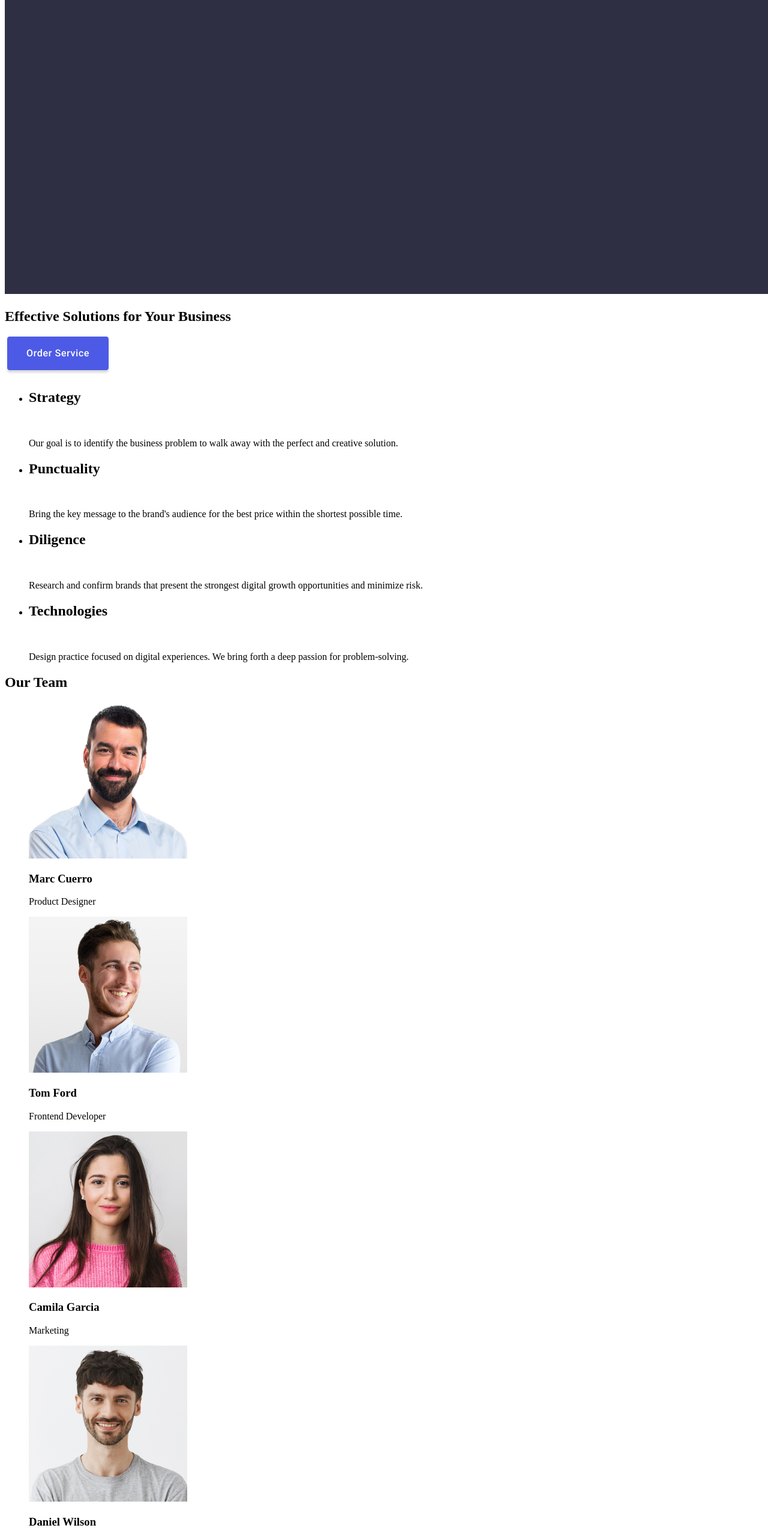
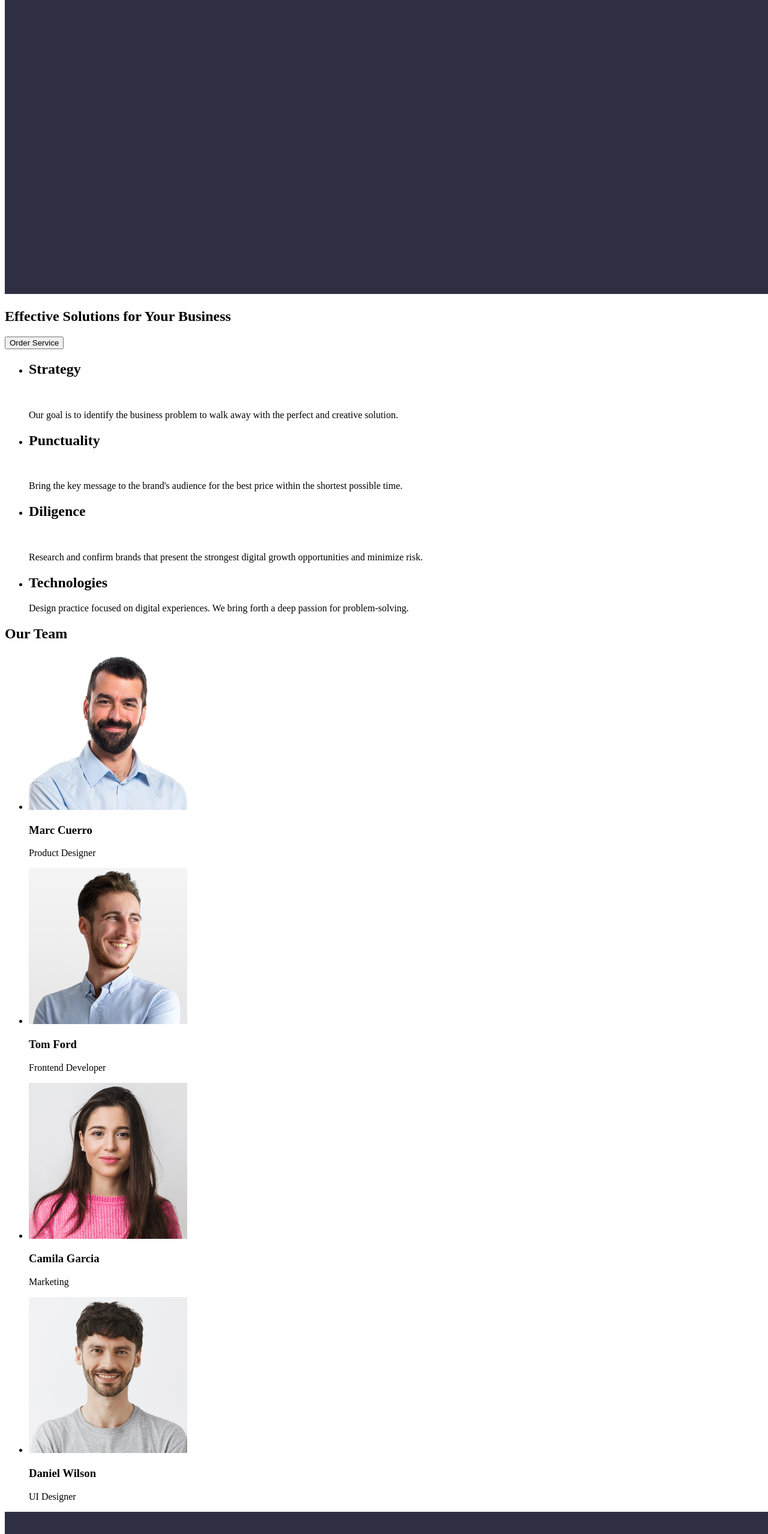
Before and after one commit to torry455/goit-markup-hw-01, a plain HTML site: page index.html in a window 1280 px wide. Shown: the part 240-2797 px from the top of the page at 60% size. Drawn offline with Linux system fonts and the light colour scheme.

Commit message:
updated html file

```diff
--- a/index.html
+++ b/index.html
@@ -4,17 +4,14 @@
 <head>
     <meta charset="UTF-8" />
     <meta name="viewport" content="width=device-width, initial-scale=1.0"/>
-    <meta title="Web Studio">
-    <meta descriptions="Effective Solutions for Your Business">
+
     <title>Web Studio</title>
 </head>
 
 <body>
     <header>
-        <a href="WEBSTUDIO"
-        widht="115" height="24">
-            WEBSTUDIO
-        </a>
+        <a href="WEBSTUDIO">WEBSTUDIO</a>
+
         <nav>
             <ul>
                 <li>Studio</li>
@@ -23,24 +20,28 @@
             </ul>
         </nav>
         <a href="mailto:info@devstudio.com">info@devstudio.com</a>
-        <a href="+11 (000) 111-11-11">+11 (000) 111-11-11</a>
+        <a href="+11(000)111-11-11">+11 (000) 111-11-11</a>
 
     </header>
     <main>
         <section>
-            <img src="./images/Dark-bg.jpg" alt="Effective solutions for your buisness"
-            width="1440" height="600">
+            <img src="./images/header.jpg" alt="Effective solutions for your buisness"
+            width="1440"
+            height="600">
             <h1>Effective Solutions for Your Business</h1>
-            <img src="./images/Button.png" alt="Order Service">
+
+            <button class="./images/OrderserviceButton.png">Order Service</button>
 
         </section>
 
         <section>
-<nav>
-    <ul class="inline">
+
+       <ul>
+
         <li>
             <h2>Strategy</h2><br>
-            <p>Our goal is to identify the business problem to walk away with the perfect and creative solution.</p>
+            <p>Our goal is to identify the business problem to walk away with the perfect and creative solution.
+            </p>
         </li>
             <li>
             <h2>Punctuality</h2><br>
@@ -51,41 +52,51 @@
             <p>Research and confirm brands that present the strongest digital growth opportunities and minimize risk.</p>
         </li>
         <li>
-            <h2>Technologies</h2><br>
+            <h2>Technologies</h2>
             <p>Design practice focused on digital experiences. We bring forth a deep passion for problem-solving.</p>
         </li>
+
        </ul>
-</nav>
+
         </section>
 
         <section>
-            <h1>Our Team</h1>
-        </section>
+            <h2>Our Team</h2>
 
-        <section>
             <ul>
-                <img src="./images/img.jpg" alt="Marc Cuerro Product Designer">
+                <li>
+                    <img src="./images/MarcCuerro.jpg" alt="Marc Cuerro Product Designer" width="264" height="260">
                     <h3>Marc Cuerro</h3>
                     <p>Product Designer</p>
-                <img src="./images/img (1).jpg" alt="Tom Ford Frontend Developer">
+                </li>
+
+                <li>
+                    <img src="./images/TomFord.jpg" alt="Tom Ford Frontend Developer" width="264" height="260">
                     <h3>Tom Ford</h3>
                     <p>Frontend Developer</p>
-                <img src="./images/img (2).jpg" alt="Camila Garcia Marketing">
+                </li>
+
+                <li>
+                    <img src="./images/CamilaGarcia.jpg" alt="Camila Garcia Marketing" width="264" height="260">
                     <h3>Camila Garcia</h3>
                     <p>Marketing</p>
-                <img src="./images/img (3).jpg" alt="Daniel Wilson UI Designer">
+                </li>
+
+                <li>
+                    <img src="./images/DanielWilson.jpg" alt="Daniel Wilson UI Designer" width="264" height="260">
                     <h3>Daniel Wilson</h3>
                     <p>UI Designer</p>
             </ul>
+
         </section>
 
     </main>
 
     <footer>
-<img src="./images/Dark-bg (1).jpg" alt="Web Studio Increase the flow of customers and sales for your business with digital marketing & growth solutions."
+<img src="./images/footer.jpg" alt="Web Studio Increase the flow of customers and sales for your business with digital marketing & growth solutions."
 width="1440"
-    height="312"><br>
-        <a href="WEBSTUDIO" widht="115" height="24">
+height="312">
+        <a href="WEBSTUDIO" >
             WEBSTUDIO
         </a>
         <p>Increase the flow of customers and sales for your business with digital marketing & growth solutions.</p>
```
Also changed, not shown: images/CamilaGarcia.jpg (renamed from images/img (2).jpg), images/DanielWilson.jpg (renamed from images/img (3).jpg), images/MarcCuerro.jpg (renamed from images/img.jpg), images/OrderserviceButton.png (renamed from images/Button.png), images/TomFord.jpg (renamed from images/img (1).jpg), images/footer.jpg (renamed from images/Dark-bg (1).jpg), images/header.jpg (renamed from images/Dark-bg.jpg). Lines whose indentation alone changed are shown as unchanged.
